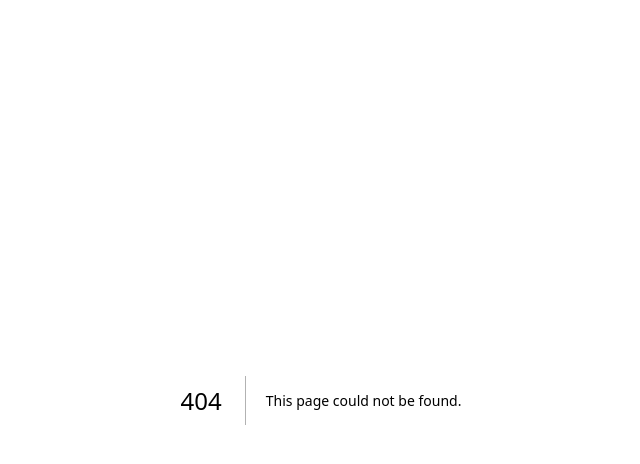
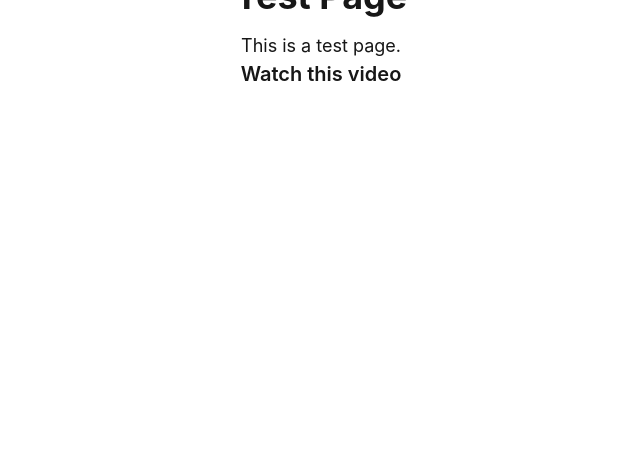
Before and after one commit to devasheeshG/you-education, a Next.js app in the folder frontend/: page /test in a window 1280 px wide. Before the commit this address had no page. Shown: the top 464 px of the page, without its empty margins (319-959 px from the left). Built offline with nearby package versions, Linux system fonts and the light colour scheme.

Commit message:
youtube player added

```diff
--- a/frontend/package.json
+++ b/frontend/package.json
@@ -22,6 +22,7 @@
     "tailwindcss": "^4",
     "eslint": "^9",
     "eslint-config-next": "15.3.0",
-    "@eslint/eslintrc": "^3"
+    "@eslint/eslintrc": "^3",
+    "react-player": "^2.12.0"
   }
 }
--- /dev/null
+++ b/frontend/src/app/test/page.tsx
@@ -0,0 +1,12 @@
+'use client';
+import YouTubePlayer from "@/components/youtube_player/youtube_player";
+export default function TestPage() {
+    return (
+        <div className="flex flex-col items-center justify-center h-screen">
+            <h1 className="text-4xl font-bold mb-4">Test Page</h1>
+            <p className="text-lg">This is a test page.</p>
+            <h1 className="text-xl font-semibold mb-4">Watch this video</h1>
+      <YouTubePlayer url="https://www.youtube.com/watch?v=ETV17M4SauU" />
+        </div>
+    );
+}
--- /dev/null
+++ b/frontend/src/components/youtube_player/youtube_player.tsx
@@ -0,0 +1,13 @@
+'use client';
+import React from "react";
+import ReactPlayer from "react-player/youtube";
+
+const YouTubePlayer = ({ url }: { url: string }) => {
+  return (
+    <div className="w-full aspect-video">
+      <ReactPlayer url={url} width="50%" height="50%" controls />
+    </div>
+  );
+};
+
+export default YouTubePlayer;
```
Also changed, not shown: 1 other file (tests, documents, lock files or other folders).
